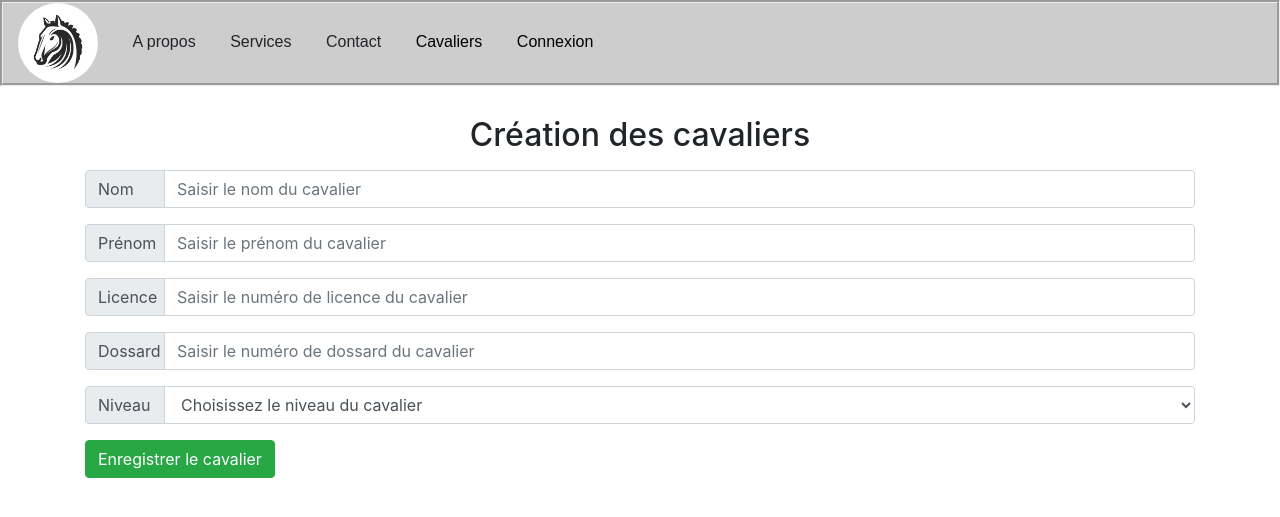
After one commit to wartaek/Projet-Transverse-Equitrec, a Symfony app: template templates/cavalier/index.html.twig in a window 1280 px wide. The commit adds this page. Shown: the top 517 px of the page. Run offline with Twig, Linux system fonts and the light colour scheme; the template is opened without the code that fills it, so the values that code supplies are empty; some libraries are stand-ins or nearby versions.

Commit message:
Ajout cavalier

```diff
--- a/composer.json
+++ b/composer.json
@@ -8,7 +8,7 @@
         "ext-ctype": "*",
         "ext-iconv": "*",
         "doctrine/annotations": "^1.0",
-        "doctrine/doctrine-bundle": "^2.8",
+        "doctrine/doctrine-bundle": "^2.9",
         "doctrine/doctrine-migrations-bundle": "^3.2",
         "doctrine/orm": "^2.14",
         "easycorp/easyadmin-bundle": "^4.6",
--- a/src/Entity/Competition.php
+++ b/src/Entity/Competition.php
@@ -34,7 +34,7 @@ class Competition
     #[ORM\ManyToMany(targetEntity: cavalier::class, inversedBy: 'competitions')]
     private Collection $cavalier;
 
-    #[ORM\OneToMany(mappedBy: 'competition', targetEntity: user::class)]
+    #[ORM\OneToMany(mappedBy: 'competition', targetEntity: User::class)]
     private Collection $user;
 
     #[ORM\ManyToMany(targetEntity: Epreuve::class, mappedBy: 'competition')]
@@ -144,7 +144,7 @@ class Competition
         return $this->user;
     }
 
-    public function addUser(user $user): self
+    public function addUser(User $user): self
     {
         if (!$this->user->contains($user)) {
             $this->user->add($user);
@@ -154,7 +154,7 @@ class Competition
         return $this;
     }
 
-    public function removeUser(user $user): self
+    public function removeUser(User $user): self
     {
         if ($this->user->removeElement($user)) {
             // set the owning side to null (unless already changed)
--- a/src/Entity/NoteTotal.php
+++ b/src/Entity/NoteTotal.php
@@ -21,7 +21,7 @@ class NoteTotal
     #[ORM\Column(length: 250, nullable: true)]
     private ?string $observation = null;
 
-    #[ORM\OneToMany(mappedBy: 'noteTotal', targetEntity: user::class)]
+    #[ORM\OneToMany(mappedBy: 'noteTotal', targetEntity: User::class)]
     private Collection $user;
 
     #[ORM\ManyToMany(targetEntity: Penalite::class, mappedBy: 'noteTotal')]
@@ -82,7 +82,7 @@ class NoteTotal
         return $this->user;
     }
 
-    public function addUser(user $user): self
+    public function addUser(User $user): self
     {
         if (!$this->user->contains($user)) {
             $this->user->add($user);
@@ -92,7 +92,7 @@ class NoteTotal
         return $this;
     }
 
-    public function removeUser(user $user): self
+    public function removeUser(User $user): self
     {
         if ($this->user->removeElement($user)) {
             // set the owning side to null (unless already changed)
--- a/src/Entity/User.php
+++ b/src/Entity/User.php
@@ -39,10 +39,10 @@ class User implements UserInterface, PasswordAuthenticatedUserInterface
     #[ORM\Column(type: Types::DATETIME_MUTABLE)]
     private ?\DateTimeInterface $register_date = null;
 
-    #[ORM\ManyToOne(inversedBy: 'user')]
+    #[ORM\ManyToOne(inversedBy: 'User')]
     private ?NoteTotal $noteTotal = null;
 
-    #[ORM\ManyToOne(inversedBy: 'user')]
+    #[ORM\ManyToOne(inversedBy: 'User')]
     private ?Competition $competition = null;
 
     public function getId(): ?int
--- a/templates/base.html.twig
+++ b/templates/base.html.twig
@@ -8,6 +8,7 @@
     {% block stylesheets %}
         <link rel="shortcut icon" href="/img/MonLogo.jpg"/>
         <link rel="stylesheet" href="/css/header.css">
+        <link rel="stylesheet" href="https://cdn.jsdelivr.net/npm/bootstrap@4.3.1/dist/css/bootstrap.min.css" integrity="sha384-ggOyR0iXCbMQv3Xipma34MD+dH/1fQ784/j6cY/iJTQUOhcWr7x9JvoRxT2MZw1T" crossorigin="anonymous">
     {% endblock %}
     <title>{% block title %}Accueil Equitrec{% endblock %}</title>
     <nav>
@@ -15,6 +16,7 @@
         <a {#href="{{ path('sport_select') }}"#}>A propos</a>
         <a {#href="{{ path('sport_select') }}"#}>Services</a>
         <a {#href="{{ path('sport_select') }}"#}>Contact</a>
+        <a href="{{ path('cavalier') }}">Cavaliers</a>
         {% if is_granted('IS_AUTHENTICATED_FULLY') %}
             <a style="background-color: #baf3ff;" href="{{ path('compte') }}">Mon Compte</a>
             <a href="{{ path('app_logout') }}">Déconnexion</a>
--- /dev/null
+++ b/templates/cavalier/index.html.twig
@@ -0,0 +1,65 @@
+{% extends 'base.html.twig' %}
+
+{% block stylesheets %}
+	<link rel="stylesheet" href="https://cdn.jsdelivr.net/npm/bootstrap@4.3.1/dist/css/bootstrap.min.css" integrity="sha384-ggOyR0iXCbMQv3Xipma34MD+dH/1fQ784/j6cY/iJTQUOhcWr7x9JvoRxT2MZw1T" crossorigin="anonymous">
+	{{ parent() }}
+{% endblock %}
+
+{% block title %}
+	EQUITREC - Cavaliers
+{% endblock %}
+
+{% block content %}
+	<main>
+		<section class="container my-3">
+			<div class="row">
+				<div class="col">
+					<form action="{{ path('new_cavalier') }}" method="POST">
+						<h2 style="text-align:center;">Création des cavaliers</h2>
+						<p style="color:{{color}};">{{message}}</p>
+						<div class="input-group mb-3">
+							<div class="input-group-prepend">
+								<span class="input-group-text" style="width: 5em">Nom</span>
+							</div>
+							<input type="text" class="form-control" name="nom" placeholder="Saisir le nom du cavalier" maxlength="50">
+						</div>
+						<div class="input-group mb-3">
+							<div class="input-group-prepend">
+								<span class="input-group-text" style="width: 5em">Prénom</span>
+							</div>
+							<input type="text" class="form-control" name="prenom" placeholder="Saisir le prénom du cavalier" maxlength="50">
+						</div>
+						<div class="input-group mb-3">
+							<div class="input-group-prepend">
+								<span class="input-group-text" style="width: 5em">Licence</span>
+							</div>
+							<input type="tel" class="form-control" name="licence" placeholder="Saisir le numéro de licence du cavalier" pattern="[0-9]" maxlength="11" >
+						</div>
+						<div class="input-group mb-3">
+							<div class="input-group-prepend">
+								<span class="input-group-text" style="width: 5em">Dossard</span>
+							</div>
+							<input type="text" class="form-control" name="dossard" placeholder="Saisir le numéro de dossard du cavalier" maxlength="50">
+						</div>
+						<div class="input-group mb-3">
+							<div class="input-group-prepend">
+								<span class="input-group-text" style="width: 5em">Niveau</span>
+							</div>
+							<select class="form-control" name="niveau">
+								<option disabled selected>Choisissez le niveau du cavalier</option>
+								<option>Club Poney 2</option>
+								<option>Club 1</option>
+								<option>Club Elite</option>
+								<option>Amateur 3</option>
+								<option>Amateur 2</option>
+								<option>Amateur 1</option>
+								<option>Amateur Elite</option>
+							</select>
+						</div>
+						<button type="submit" class="btn btn-success">Enregistrer le cavalier</button>
+					</form>
+				</div>
+			</div>
+		</section>
+	</main>
+{% endblock %}
```
Also changed, not shown: src/Controller/CavalierController.php (added, +77 -0 lines), 1 other file.
